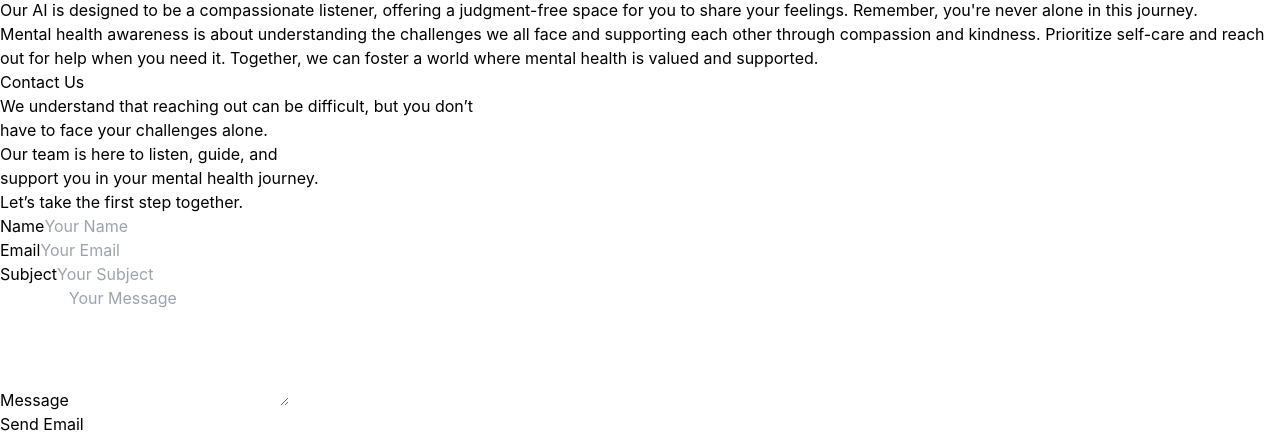
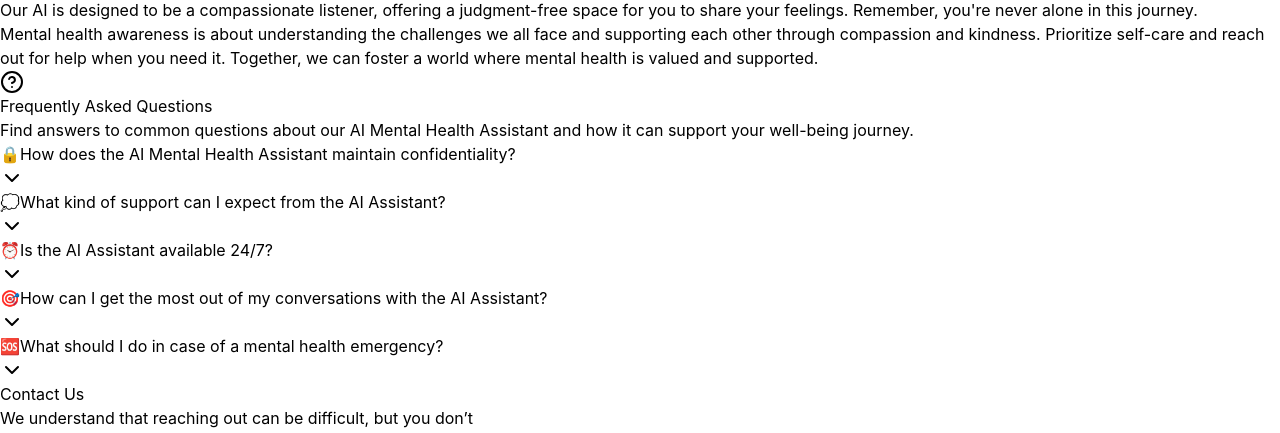
Before and after one commit to kimalfredmolina/Lumina-Insight-AI-Mental-Health-Therapy, a React (Vite) app: page / in a window 1280 px wide. Shown: the part 746-1179 px from the top of the page. Built offline with nearby package versions, Linux system fonts and the light colour scheme.

Commit message:
added faq

```diff
--- a/package.json
+++ b/package.json
@@ -17,6 +17,7 @@
     "dayjs": "^1.11.13",
     "emailjs-com": "^3.2.0",
     "framer-motion": "^11.15.0",
+    "lucide-react": "^0.469.0",
     "react": "^18.3.1",
     "react-dom": "^18.3.1",
     "react-icons": "^5.4.0",
--- a/src/components/Description.jsx
+++ b/src/components/Description.jsx
@@ -1,9 +1,44 @@
-import React from 'react';
+import React, { useState } from 'react';
 import bg1 from '../assets/bg1.gif';
 import bg2 from '../assets/bg2.gif';
-import { motion } from "framer-motion";
+import { motion, AnimatePresence } from "framer-motion";
+import { ChevronDown, ChevronUp, HelpCircle } from 'lucide-react';
 
 const Description = () => {
+  const [openIndex, setOpenIndex] = useState(null);
+
+  const faqs = [
+    {
+      question: "How does the AI Mental Health Assistant maintain confidentiality?",
+      answer: "Our AI assistant ensures complete privacy and confidentiality. All conversations are encrypted, and no personal information is stored. The system operates on a session-based approach, meaning each conversation starts fresh without any historical data.",
+      icon: "🔒"
+    },
+    {
+      question: "What kind of support can I expect from the AI Assistant?",
+      answer: "The AI Assistant provides emotional support, active listening, and coping strategies for common mental health challenges. It can help with stress management, anxiety, mild depression, and daily emotional wellness. However, it's important to note that it's not a replacement for professional mental health care.",
+      icon: "💭"
+    },
+    {
+      question: "Is the AI Assistant available 24/7?",
+      answer: "Yes, our AI Mental Health Assistant is available round-the-clock, providing support whenever you need it. You can access help at any time, day or night, making it a reliable resource for emotional support.",
+      icon: "⏰"
+    },
+    {
+      question: "How can I get the most out of my conversations with the AI Assistant?",
+      answer: "To maximize benefits, be open and honest about your feelings, regularly engage in conversations, use the provided coping tools and exercises, and set personal goals for your mental wellness journey. Remember to take your time and be patient with the process.",
+      icon: "🎯"
+    },
+    {
+      question: "What should I do in case of a mental health emergency?",
+      answer: "While our AI Assistant can provide support, it's not equipped to handle emergencies. In case of a crisis, please contact emergency services, call your local mental health crisis hotline, or reach out to a mental health professional immediately. Your safety is our top priority.",
+      icon: "🆘"
+    }
+  ];
+
+  const toggleQuestion = (index) => {
+    setOpenIndex(openIndex === index ? null : index);
+  };
+
   return (
     <div className="flex flex-col items-center justify-center min-h-screen p-4">
       <div className="grid grid-cols-1 md:grid-cols-3 gap-8 max-w-6xl mx-auto">
@@ -55,7 +90,8 @@ const Description = () => {
         <motion.p
             whileInView={{opacity: 1, y: 0}}
             initial={{opacity: 0 , y: -100}}
-            transition={{duration: 1.5}}className="text-gray-700 text-xl font-bold mt-16">
+            transition={{duration: 1.5}}
+            className="text-gray-700 text-xl font-bold mt-16">
             Mental health awareness is about understanding the challenges we all
             face and supporting each other through compassion and kindness.
             Prioritize self-care and reach out for help when you need it.
@@ -63,6 +99,79 @@ const Description = () => {
             supported.
         </motion.p>
       </div>
+
+      {/* FAQ Section */}
+      <motion.div
+        initial={{ opacity: 0, y: 20 }}
+        animate={{ opacity: 1, y: 0 }}
+        transition={{ duration: 0.8 }}
+        className="max-w-4xl mx-auto mt-16 px-4 mb-16 w-full"
+      >
+        <div className="text-center mb-12">
+          <div className="flex items-center justify-center mb-4">
+            <HelpCircle className="w-8 h-8 text-purple-500 mr-2" />
+            <h2 className="text-3xl font-bold text-gray-800">Frequently Asked Questions</h2>
+          </div>
+          <p className="text-gray-600 max-w-2xl mx-auto">
+            Find answers to common questions about our AI Mental Health Assistant and how it can support your well-being journey.
+          </p>
+        </div>
+
+        <div className="space-y-6">
+          {faqs.map((faq, index) => (
+            <motion.div
+              key={index}
+              initial={{ opacity: 0, x: -20 }}
+              animate={{ opacity: 1, x: 0 }}
+              transition={{ duration: 0.5, delay: index * 0.1 }}
+              className="border border-gray-200 rounded-xl shadow-sm hover:shadow-md transition-shadow duration-300"
+            >
+              <button
+                onClick={() => toggleQuestion(index)}
+                className={`w-full px-8 py-6 text-left flex justify-between items-center transition-colors duration-200 ${
+                  openIndex === index ? 'bg-purple-50' : 'hover:bg-gray-50'
+                }`}
+              >
+                <div className="flex items-center space-x-4">
+                  <span className="text-2xl">{faq.icon}</span>
+                  <span className="font-semibold text-gray-800 text-lg">{faq.question}</span>
+                </div>
+                <motion.div
+                  animate={{ rotate: openIndex === index ? 180 : 0 }}
+                  transition={{ duration: 0.3 }}
+                >
+                  <ChevronDown className={`w-6 h-6 ${
+                    openIndex === index ? 'text-purple-500' : 'text-gray-400'
+                  }`} />
+                </motion.div>
+              </button>
+
+              <AnimatePresence>
+                {openIndex === index && (
+                  <motion.div
+                    initial={{ height: 0, opacity: 0 }}
+                    animate={{ height: "auto", opacity: 1 }}
+                    exit={{ height: 0, opacity: 0 }}
+                    transition={{ duration: 0.3 }}
+                    className="overflow-hidden"
+                  >
+                    <div className="px-8 py-6 text-gray-600 border-t border-gray-100 bg-white rounded-b-xl">
+                      <motion.p
+                        initial={{ y: 10, opacity: 0 }}
+                        animate={{ y: 0, opacity: 1 }}
+                        transition={{ duration: 0.3 }}
+                        className="leading-relaxed text-lg"
+                      >
+                        {faq.answer}
+                      </motion.p>
+                    </div>
+                  </motion.div>
+                )}
+              </AnimatePresence>
+            </motion.div>
+          ))}
+        </div>
+      </motion.div>
     </div>
   );
 };
```
Also changed, not shown: 1 other file (tests, documents, lock files or other folders).
